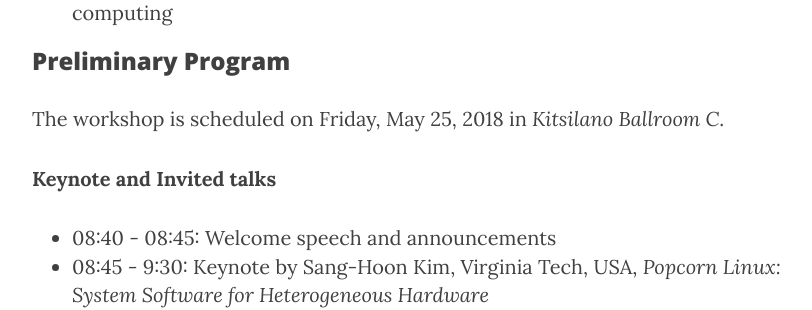
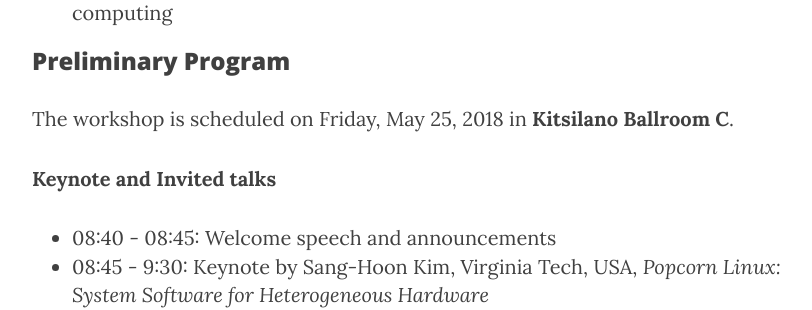
Before and after one commit to WROME/wrome.github.io, a Jekyll site: the page built from vancouver2018.md, in a window 1280 px wide. Shown: the part 2420-2730 px from the top of the page, without its empty margins (233-1045 px from the left). Built offline with Jekyll 4.4.1, drawn with Linux system fonts in a browser that asks for light colours; nearby versions of some CDN libraries.

Commit message:
use a bold font for the location

```diff
--- a/vancouver2018.md
+++ b/vancouver2018.md
@@ -41,7 +41,7 @@
 
 ### Preliminary Program
 
-The workshop is scheduled on Friday, May 25, 2018 in *Kitsilano Ballroom C*.
+The workshop is scheduled on Friday, May 25, 2018 in **Kitsilano Ballroom C**.
 
 **Keynote and Invited talks**
 
```
